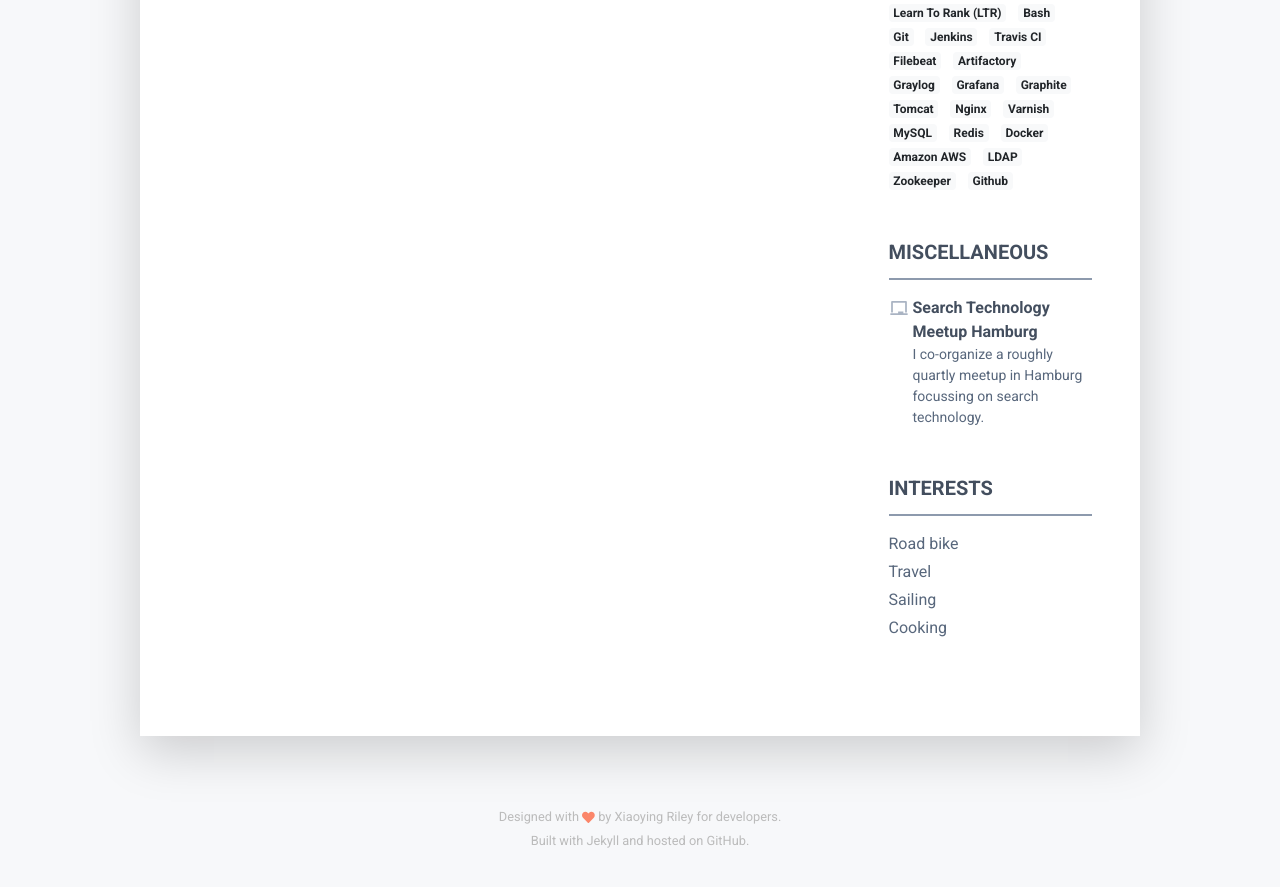
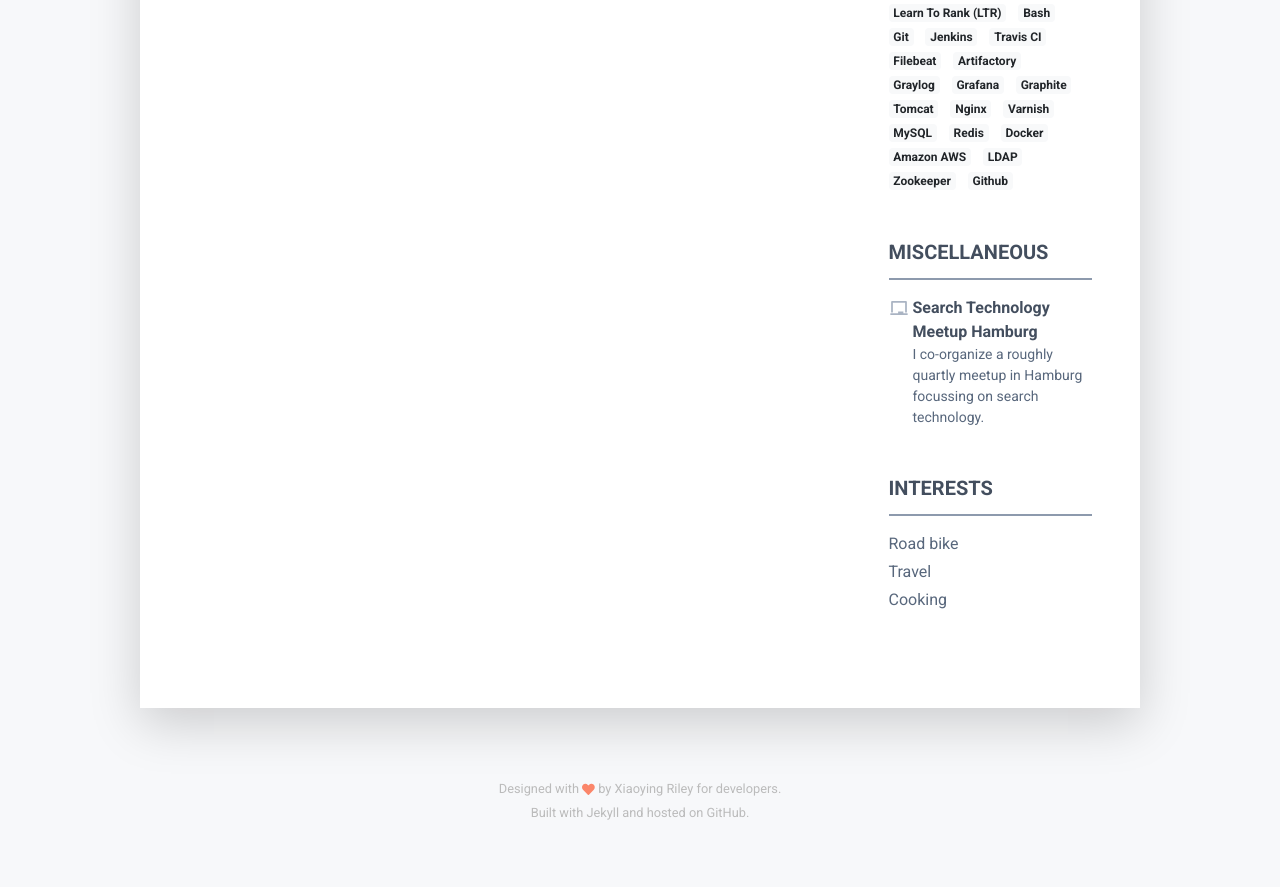
Before and after one commit to tboeghk/tboeghk.github.io, a Jekyll site: the page built from index.md, in a window 1280 px wide and 900 px high, scrolled down 1015 px. Shown: the top 887 px of the window. Built offline with Jekyll 4.4.1, drawn with Linux system fonts in a browser that asks for light colours; nearby versions of some CDN libraries.

Commit message:
ok, this is a looong time ago

```diff
--- a/_data/personal.yml
+++ b/_data/personal.yml
@@ -28,7 +28,6 @@
   interests:
     - Road bike
     - Travel
-    - Sailing
     - Cooking
 
   _languages:
```
